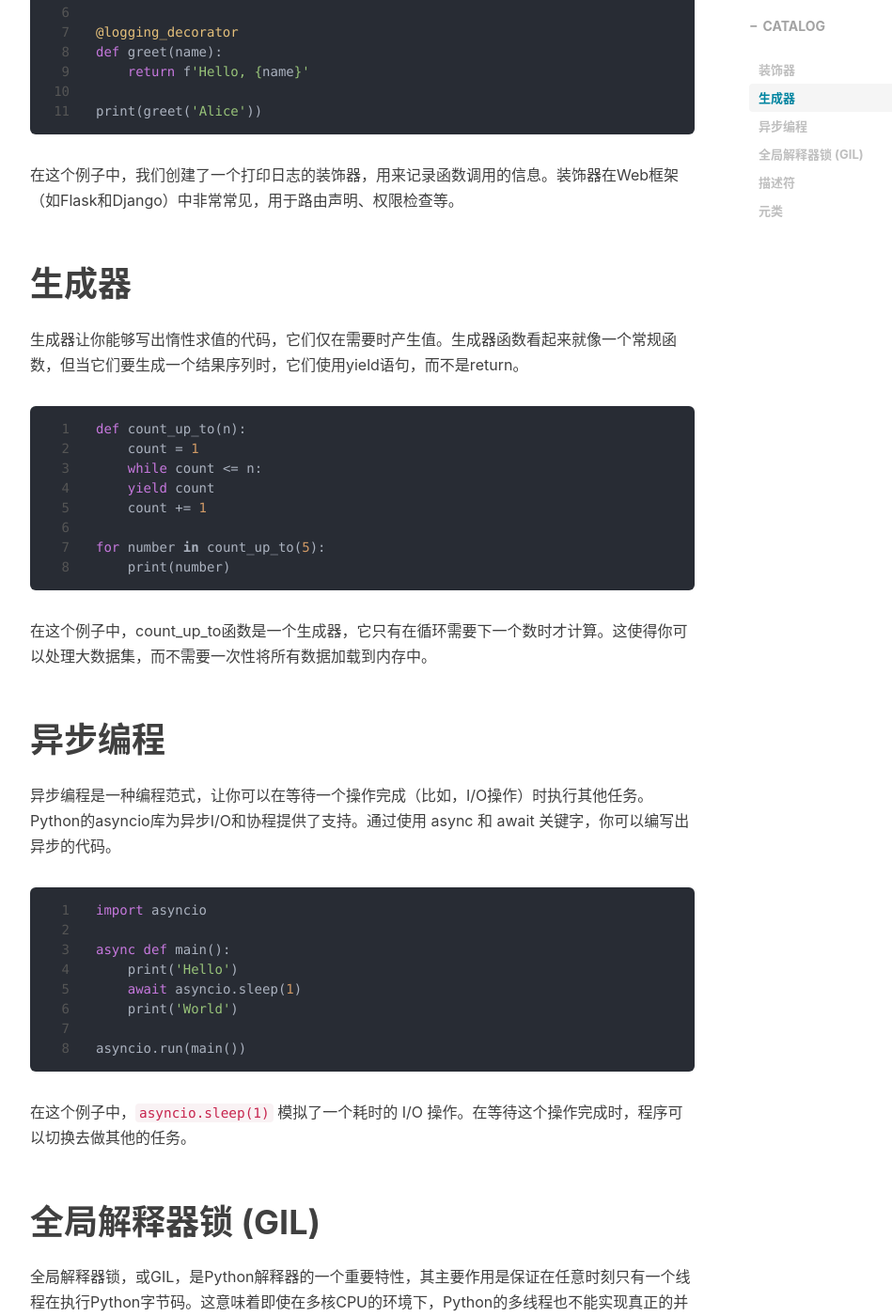
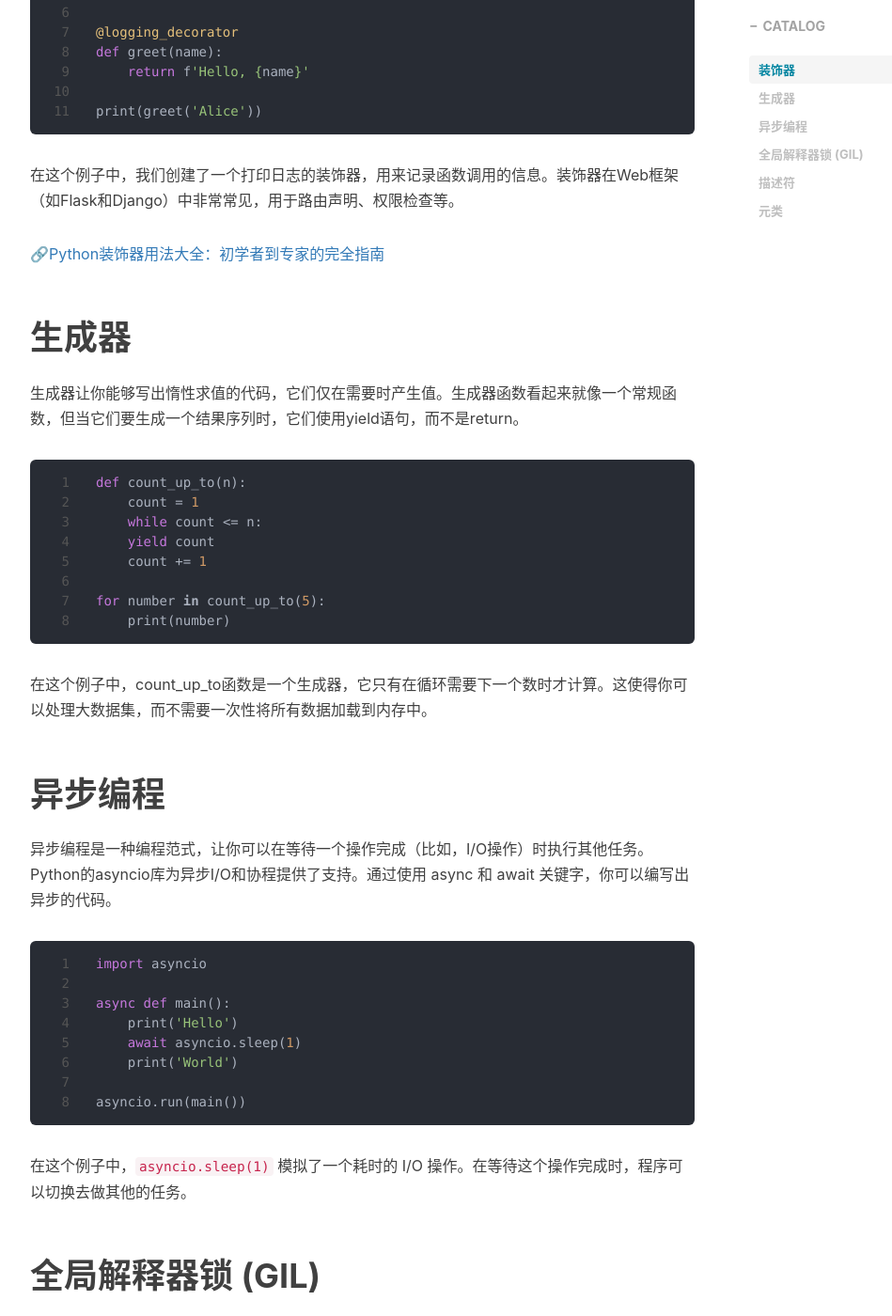
Before and after one commit to ProgrammerPlus1998/ProgrammerPlus1998.github.io, a Jekyll site: the page built from _posts/python/2023-08-03-python-black-magic-secret.md, in a window 1280 px wide and 1400 px high, scrolled down 1096 px. Shown: the whole window at 94% size, without its empty margins (233-1182 px from the left). Built offline with Jekyll 4.4.1, drawn with Linux system fonts in a browser that asks for light colours; nearby versions of some CDN libraries; comment, search, counter and statistics services are not loaded.

Commit message:
Update 2023-08-03-python-black-magic-secret.md

````diff
--- a/_posts/python/2023-08-03-python-black-magic-secret.md
+++ b/_posts/python/2023-08-03-python-black-magic-secret.md
@@ -32,6 +32,8 @@ def greet(name):
 print(greet('Alice'))
 ```
 在这个例子中，我们创建了一个打印日志的装饰器，用来记录函数调用的信息。装饰器在Web框架（如Flask和Django）中非常常见，用于路由声明、权限检查等。
+
+🔗[Python装饰器用法大全：初学者到专家的完全指南](/2023/08/04/python-decorator/)
 
 # 生成器
 
@@ -71,7 +73,7 @@ asyncio.run(main())
 
 在处理CPU密集型任务时，使用多进程（multiprocessing模块）或者其他并行技术（如JIT编译器PyPy，或者Cython这类的Python扩展）可以绕过GIL的限制。
 
-📄 [解决Python GIL问题：多线程、多进程和协程的策略](/2023/07/31/python-global-interpretation-lock/)
+🔗[解决Python GIL问题：多线程、多进程和协程的策略](/2023/07/31/python-global-interpretation-lock/)
 # 描述符
 
 描述符是Python的一个高级特性，它允许程序员自定义属性的访问行为。描述符是实现了某些特殊方法（`__get__`, `__set__`, 或 `__delete__`）的类。这些方法将在属性访问，设定或删除时被调用。
````
